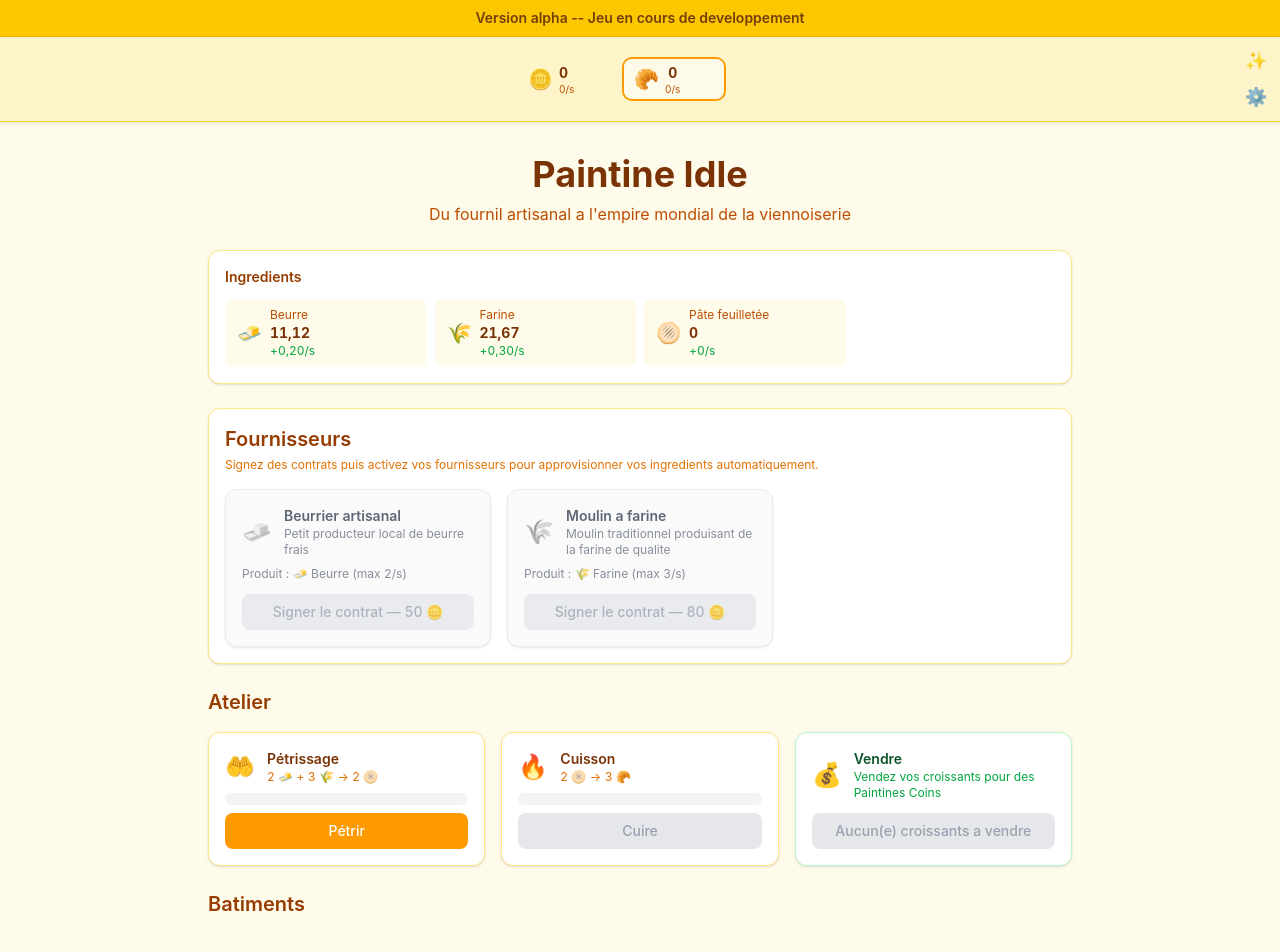
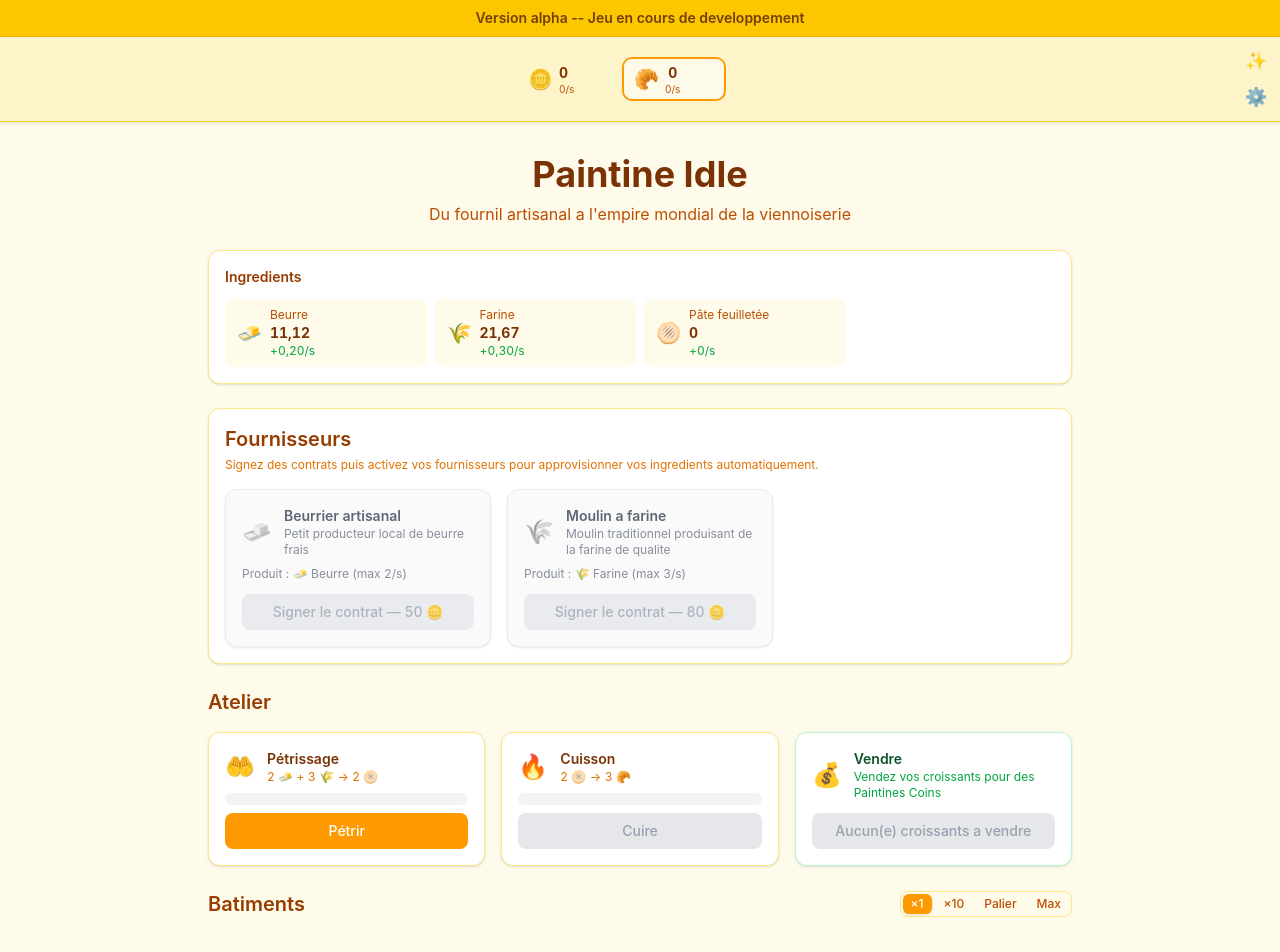
Before and after one commit to vuldov/PaintineIdle, a React (Vite) app: page / in a window 1280 px wide. Shown: the top 952 px of the page. Built offline with nearby package versions, Linux system fonts and the light colour scheme.

Commit message:
✨ Ventes des batiments + bulk buy + améliorations achetées déplacées

```diff
--- a/src/components/game/BatimentCard.tsx
+++ b/src/components/game/BatimentCard.tsx
@@ -1,11 +1,11 @@
 import Decimal from 'decimal.js'
-import { useBuildingStore } from '@/store/buildingStore'
+import { useBuildingStore, type BuyMode } from '@/store/buildingStore'
 import { useResourceStore } from '@/store/resourceStore'
 import { useUpgradeStore } from '@/store/upgradeStore'
 import { useSynergyStore } from '@/store/synergyStore'
 import { useProduct } from './ProductContext'
 import { ALL_RESOURCES } from '@/lib/products/registry'
-import { calcCost, calcCostReduction, calcBuildingRates } from '@/mechanics/productionMechanics'
+import { calcCost, calcBulkCost, calcCostReduction, calcMaxAffordable, calcBuildingRates } from '@/mechanics/productionMechanics'
 import { getNextMilestone, getMilestoneProgress } from '@/mechanics/milestoneMechanics'
 import { NumberDisplay } from '@/components/ui/NumberDisplay'
 import { formatNumber } from '@/lib/formatNumber'
@@ -88,6 +88,38 @@ function MilestoneDots({ milestones, buildingCount }: { milestones: MilestoneDat
   )
 }
 
+// ─── Buy mode selector (shared across all cards) ─────────────────
+
+const BUY_MODES: { value: BuyMode; label: string }[] = [
+  { value: '1', label: '×1' },
+  { value: '10', label: '×10' },
+  { value: 'next', label: 'Palier' },
+  { value: 'max', label: 'Max' },
+]
+
+export function BuyModeSelector() {
+  const buyMode = useBuildingStore((s) => s.buyMode)
+  const setBuyMode = useBuildingStore((s) => s.setBuyMode)
+
+  return (
+    <div className="flex gap-1 bg-amber-50 rounded-lg p-0.5 border border-amber-200">
+      {BUY_MODES.map(({ value, label }) => (
+        <button
+          key={value}
+          onClick={() => setBuyMode(value)}
+          className={`px-2 py-0.5 rounded-md text-xs font-medium transition-colors cursor-pointer ${
+            buyMode === value
+              ? 'bg-amber-500 text-white shadow-sm'
+              : 'text-amber-700 hover:bg-amber-100'
+          }`}
+        >
+          {label}
+        </button>
+      ))}
+    </div>
+  )
+}
+
 // ─── Component ───────────────────────────────────────────────────
 
 interface BatimentCardProps {
@@ -100,6 +132,8 @@ export function BatimentCard({ buildingId }: BatimentCardProps) {
 
   const building = useBuildingStore((state) => state.buildings[productId]?.[bid])
   const buyBuilding = useBuildingStore((state) => state.buyBuilding)
+  const sellBuilding = useBuildingStore((state) => state.sellBuilding)
+  const buyMode = useBuildingStore((state) => state.buyMode)
   const upgrades = useUpgradeStore((state) => state.upgrades)
 
   // Filter upgrades to this product's scope
@@ -107,11 +141,38 @@ export function BatimentCard({ buildingId }: BatimentCardProps) {
     Object.entries(upgrades).filter(([, u]) => u.scope === productId || u.scope === 'global')
   )
   const costReduction = calcCostReduction(scopedUpgrades)
-  const cost = building ? calcCost(building, building.count, costReduction) : undefined
 
-  const canAfford = useResourceStore((state) =>
-    building && cost ? state.canAfford(building.costResource, cost) : false
+  // Compute buy amount and cost based on mode
+  const budget = useResourceStore((state) =>
+    building ? state.getResource(building.costResource)?.amount ?? new Decimal(0) : new Decimal(0)
   )
+
+  let buyAmount = 0
+  if (building) {
+    switch (buyMode) {
+      case '1': buyAmount = 1; break
+      case '10': buyAmount = 10; break
+      case 'next': {
+        const next = MILESTONE_THRESHOLDS.find(t => t > building.count)
+        buyAmount = next ? next - building.count : 1
+        break
+      }
+      case 'max':
+        buyAmount = calcMaxAffordable(building, building.count, budget, costReduction)
+        break
+    }
+  }
+
+  const cost = building && buyAmount > 0
+    ? (buyAmount === 1
+      ? calcCost(building, building.count, costReduction)
+      : calcBulkCost(building, building.count, buyAmount, costReduction))
+    : undefined
+
+  const canAfford = cost ? budget.gte(cost) : false
+
+  // Synergy bonuses for accurate display (must be before early return)
+  const synergyBonuses = useSynergyStore((state) => state.bonuses)
 
   const data = bundle.buildings[bid]
 
@@ -121,8 +182,6 @@ export function BatimentCard({ buildingId }: BatimentCardProps) {
     m => (m.buildingId as string) === bid,
   )
 
-  // Synergy bonuses for accurate display
-  const synergyBonuses = useSynergyStore((state) => state.bonuses)
   const synergyProductionMult = (synergyBonuses.globalProductionMultiplier ?? new Decimal(1))
     .mul(synergyBonuses.productionMultipliers[productId] ?? new Decimal(1))
   const synergySellMult = (synergyBonuses.sellMultipliers[productId] ?? new Decimal(1))
@@ -138,6 +197,12 @@ export function BatimentCard({ buildingId }: BatimentCardProps) {
     synergyProductionMult,
     synergySellMult,
   )
+
+  const buyLabel = buyMode === 'max'
+    ? (buyAmount > 0 ? `×${buyAmount}` : 'Max')
+    : buyMode === 'next'
+      ? `×${buyAmount}`
+      : ''
 
   return (
     <div className="bg-white rounded-xl border border-amber-200 p-4 shadow-sm hover:shadow-md transition-shadow">
@@ -192,19 +257,31 @@ export function BatimentCard({ buildingId }: BatimentCardProps) {
         <MilestoneDots milestones={buildingMilestones} buildingCount={building.count} />
       )}
 
-      <div className="flex items-center justify-end">
+      {/* Buy / Sell buttons */}
+      <div className="flex items-center justify-between gap-2">
+        {building.count > 0 && (
+          <button
+            onClick={() => sellBuilding(buildingId)}
+            className="px-2 py-1.5 rounded-lg text-xs font-medium transition-colors
+              text-red-600 hover:bg-red-50 border border-red-200 cursor-pointer"
+            title="Vendre 1 (50% remboursé)"
+          >
+            Vendre
+          </button>
+        )}
         <button
           onClick={() => buyBuilding(buildingId)}
-          disabled={!canAfford}
+          disabled={!canAfford || buyAmount <= 0}
           className={`
-            px-3 py-1.5 rounded-lg text-sm font-medium transition-colors
-            ${canAfford
+            ml-auto px-3 py-1.5 rounded-lg text-sm font-medium transition-colors
+            ${canAfford && buyAmount > 0
               ? 'bg-amber-500 text-white hover:bg-amber-600 active:bg-amber-700 cursor-pointer'
               : 'bg-gray-200 text-gray-400 cursor-not-allowed'
             }
           `}
         >
-          {cost && <NumberDisplay value={cost} />} {costEmoji}
+          {buyLabel && <span className="mr-1 text-amber-200 text-xs">{buyLabel}</span>}
+          {cost ? <NumberDisplay value={cost} /> : '—'} {costEmoji}
         </button>
       </div>
     </div>
--- a/src/components/game/ProductPage.tsx
+++ b/src/components/game/ProductPage.tsx
@@ -5,7 +5,7 @@ import { IngredientPanel } from './IngredientPanel'
 import { SupplierPanel } from './SupplierPanel'
 import { CraftingPanel } from './CraftingPanel'
 import { UpgradePanel } from './UpgradePanel'
-import { BatimentCard } from './BatimentCard'
+import { BatimentCard, BuyModeSelector } from './BatimentCard'
 
 export function ProductPage() {
   const activeProduct = useProductStore((s) => s.activeProduct)
@@ -24,9 +24,12 @@ export function ProductPage() {
       <UpgradePanel />
 
       <section>
-        <h2 className="text-xl font-semibold text-amber-800 mb-4">
-          Batiments
-        </h2>
+        <div className="flex items-center justify-between mb-4">
+          <h2 className="text-xl font-semibold text-amber-800">
+            Batiments
+          </h2>
+          <BuyModeSelector />
+        </div>
         <div className="grid grid-cols-1 md:grid-cols-2 gap-4">
           {bundle.buildingOrder.map((id) => (
             <BatimentCard key={id as string} buildingId={id} />
--- a/src/components/game/SynergyPanel.tsx
+++ b/src/components/game/SynergyPanel.tsx
@@ -3,10 +3,11 @@ import type Decimal from 'decimal.js'
 import { useSynergyStore } from '@/store/synergyStore'
 import { useBuildingStore } from '@/store/buildingStore'
 import { useUpgradeStore } from '@/store/upgradeStore'
+import { useSupplierStore } from '@/store/supplierStore'
 import type { Building } from '@/types'
 import { COMBO_DEFINITIONS } from '@/lib/synergies/combos'
 import { SYNERGY_UPGRADES, SYNERGY_UPGRADE_ORDER } from '@/lib/synergies/synergyUpgrades'
-import { ALL_BUILDINGS as ALL_BUILDING_DATA } from '@/lib/products/registry'
+import { ALL_BUILDINGS as ALL_BUILDING_DATA, PRODUCT_REGISTRY, ALL_SUPPLIER_UPGRADES } from '@/lib/products/registry'
 import { formatNumber } from '@/lib/formatNumber'
 import type { ProductId } from '@/types'
 import type { AuraEffectType } from '@/types/synergies'
@@ -431,6 +432,61 @@ function UpgradeSynergySection() {
   )
 }
 
+// ─── Purchased upgrades section ──────────────────────────────────
+
+function PurchasedUpgradesSection() {
+  const upgrades = useUpgradeStore((s) => s.upgrades)
+  const supplierUpgrades = useSupplierStore((s) => s.supplierUpgrades)
+
+  const purchased: Array<{ key: string; emoji: string; name: string; category: string }> = []
+
+  // Product upgrades (non-synergy)
+  for (const [productId, bundle] of Object.entries(PRODUCT_REGISTRY)) {
+    const productEmoji = PRODUCT_EMOJIS[productId as ProductId] ?? '🥐'
+    // Regular upgrades
+    for (const uid of bundle.upgradeOrder) {
+      const u = upgrades[uid as string]
+      const data = bundle.upgrades[uid as string]
+      if (u?.purchased && data) {
+        purchased.push({ key: uid as string, emoji: data.emoji ?? productEmoji, name: data.name, category: 'Produit' })
+      }
+    }
+    // Milestone upgrades
+    for (const m of bundle.milestones ?? []) {
+      const u = upgrades[m.id]
+      if (u?.purchased) {
+        purchased.push({ key: m.id, emoji: '🏆', name: m.name, category: 'Palier' })
+      }
+    }
+  }
+
+  // Supplier upgrades
+  for (const [uid, state] of Object.entries(supplierUpgrades)) {
+    if (!state.purchased) continue
+    const data = ALL_SUPPLIER_UPGRADES[uid]
+    if (data) {
+      purchased.push({ key: uid, emoji: '🚚', name: data.name, category: 'Fournisseur' })
+    }
+  }
+
+  if (purchased.length === 0) return null
+
+  return (
+    <Section title="Ameliorations achetees" emoji="🛒" badge={`${purchased.length}`} defaultOpen={false}>
+      <div className="flex flex-wrap gap-1.5">
+        {purchased.map((item) => (
+          <span
+            key={item.key}
+            className="inline-flex items-center gap-1 px-2 py-0.5 rounded-full text-[11px] bg-amber-50 text-amber-700 border border-amber-200"
+          >
+            {item.emoji} {item.name}
+          </span>
+        ))}
+      </div>
+    </Section>
+  )
+}
+
 // ─── Main SynergyPanel ──────────────────────────────────────────
 
 export function SynergyPanel() {
@@ -453,6 +509,7 @@ export function SynergyPanel() {
       <ComboSection />
       <AuraSection />
       <UpgradeSynergySection />
+      <PurchasedUpgradesSection />
     </div>
   )
 }
--- a/src/store/buildingStore.ts
+++ b/src/store/buildingStore.ts
@@ -1,9 +1,13 @@
 import { create } from 'zustand'
+import Decimal from 'decimal.js'
 import type { Building, BuildingId, ProductId } from '@/types'
+import { MILESTONE_THRESHOLDS } from '@/types'
 import { PRODUCT_REGISTRY, getBuildingProduct } from '@/lib/products/registry'
-import { calcCost, calcCostReduction } from '@/mechanics/productionMechanics'
+import { calcCost, calcCostReduction, calcBulkCost, calcMaxAffordable } from '@/mechanics/productionMechanics'
 import { useResourceStore } from '@/store/resourceStore'
 import { useUpgradeStore } from '@/store/upgradeStore'
+
+export type BuyMode = '1' | '10' | 'next' | 'max'
 
 // ─── Initial state ──────────────────────────────────────────────
 
@@ -32,6 +36,7 @@ function createInitialBuildings(): Record<ProductId, Record<string, Building>> {
 
 interface BuildingStore {
   buildings: Record<ProductId, Record<string, Building>>
+  buyMode: BuyMode
 
   /** Get a building by ID (searches all products) */
   getBuilding: (id: BuildingId) => Building | undefined
@@ -42,8 +47,14 @@ interface BuildingStore {
   /** Get buildings for a specific product */
   getBuildingsForProduct: (productId: ProductId) => Record<string, Building>
 
-  /** Buy a building */
+  /** Set buy mode */
+  setBuyMode: (mode: BuyMode) => void
+
+  /** Buy building(s) according to current buyMode */
   buyBuilding: (id: BuildingId) => boolean
+
+  /** Sell one building */
+  sellBuilding: (id: BuildingId) => boolean
 
   /** Unlock a building */
   unlockBuilding: (id: BuildingId) => void
@@ -54,8 +65,32 @@ interface BuildingStore {
 
 // ─── Store ──────────────────────────────────────────────────────
 
+/** Helper: get scoped upgrades + cost reduction for a product */
+function getScopedCostReduction(productId: string) {
+  const { upgrades } = useUpgradeStore.getState()
+  const scopedUpgrades = Object.fromEntries(
+    Object.entries(upgrades).filter(([, u]) => u.scope === productId || u.scope === 'global')
+  )
+  return calcCostReduction(scopedUpgrades)
+}
+
+/** Resolve how many buildings to buy based on mode */
+function resolveAmount(mode: BuyMode, building: Building, budget: Decimal, costReduction: Decimal): number {
+  switch (mode) {
+    case '1': return 1
+    case '10': return 10
+    case 'next': {
+      const next = MILESTONE_THRESHOLDS.find(t => t > building.count)
+      return next ? next - building.count : 1
+    }
+    case 'max':
+      return calcMaxAffordable(building, building.count, budget, costReduction)
+  }
+}
+
 export const useBuildingStore = create<BuildingStore>((set, get) => ({
   buildings: createInitialBuildings(),
+  buyMode: '1' as BuyMode,
 
   getBuilding: (id) => {
     const bid = id as string
@@ -77,6 +112,8 @@ export const useBuildingStore = create<BuildingStore>((set, get) => ({
     return get().buildings[productId] ?? {}
   },
 
+  setBuyMode: (mode) => set({ buyMode: mode }),
+
   buyBuilding: (id) => {
     const bid = id as string
     const productId = getBuildingProduct(bid)
@@ -85,17 +122,18 @@ export const useBuildingStore = create<BuildingStore>((set, get) => ({
     const building = get().buildings[productId]?.[bid]
     if (!building || !building.unlocked) return false
 
-    const { upgrades } = useUpgradeStore.getState()
-    // Filter upgrades to same product scope for cost reduction
-    const scopedUpgrades = Object.fromEntries(
-      Object.entries(upgrades).filter(([, u]) => u.scope === productId || u.scope === 'global')
-    )
-    const costReduction = calcCostReduction(scopedUpgrades)
-    const cost = calcCost(building, building.count, costReduction)
+    const costReduction = getScopedCostReduction(productId)
     const resourceStore = useResourceStore.getState()
+    const budget = resourceStore.getResource(building.costResource)?.amount ?? new Decimal(0)
+
+    const amount = resolveAmount(get().buyMode, building, budget, costReduction)
+    if (amount <= 0) return false
+
+    const cost = amount === 1
+      ? calcCost(building, building.count, costReduction)
+      : calcBulkCost(building, building.count, amount, costReduction)
 
     if (!resourceStore.canAfford(building.costResource, cost)) return false
-
     resourceStore.spendResource(building.costResource, cost)
 
     set((state) => ({
@@ -105,7 +143,36 @@ export const useBuildingStore = create<BuildingStore>((set, get) => ({
           ...state.buildings[productId],
           [bid]: {
             ...state.buildings[productId][bid],
-            count: state.buildings[productId][bid].count + 1,
+            count: state.buildings[productId][bid].count + amount,
+          },
+        },
+      },
+    }))
+
+    return true
+  },
+
+  sellBuilding: (id) => {
+    const bid = id as string
+    const productId = getBuildingProduct(bid)
+    if (!productId) return false
+
+    const building = get().buildings[productId]?.[bid]
+    if (!building || building.count <= 0) return false
+
+    // Refund 50% of the last building's cost
+    const costReduction = getScopedCostReduction(productId)
+    const refund = calcCost(building, building.count - 1, costReduction).mul(0.5)
+    useResourceStore.getState().applyDeltas({ [building.costResource as string]: refund })
+
+    set((state) => ({
+      buildings: {
+        ...state.buildings,
+        [productId]: {
+          ...state.buildings[productId],
+          [bid]: {
+            ...state.buildings[productId][bid],
+            count: state.buildings[productId][bid].count - 1,
           },
         },
       },
@@ -134,6 +201,6 @@ export const useBuildingStore = create<BuildingStore>((set, get) => ({
   },
 
   resetBuildings: () => {
-    set({ buildings: createInitialBuildings() })
+    set({ buildings: createInitialBuildings(), buyMode: '1' })
   },
 }))
```
Also changed, not shown: src/components/game/UpgradePanel.tsx (+0 -24 lines), src/mechanics/productionMechanics.ts (+18 -2 lines).
